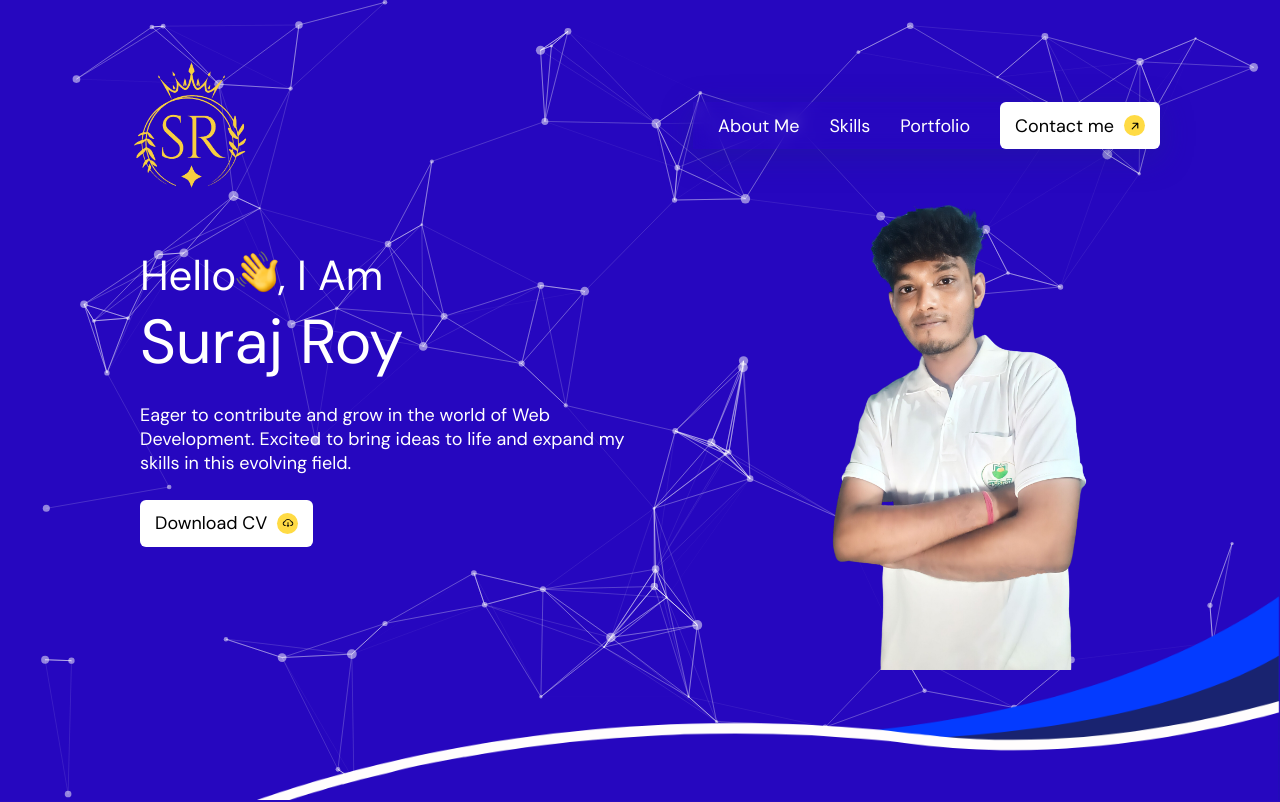
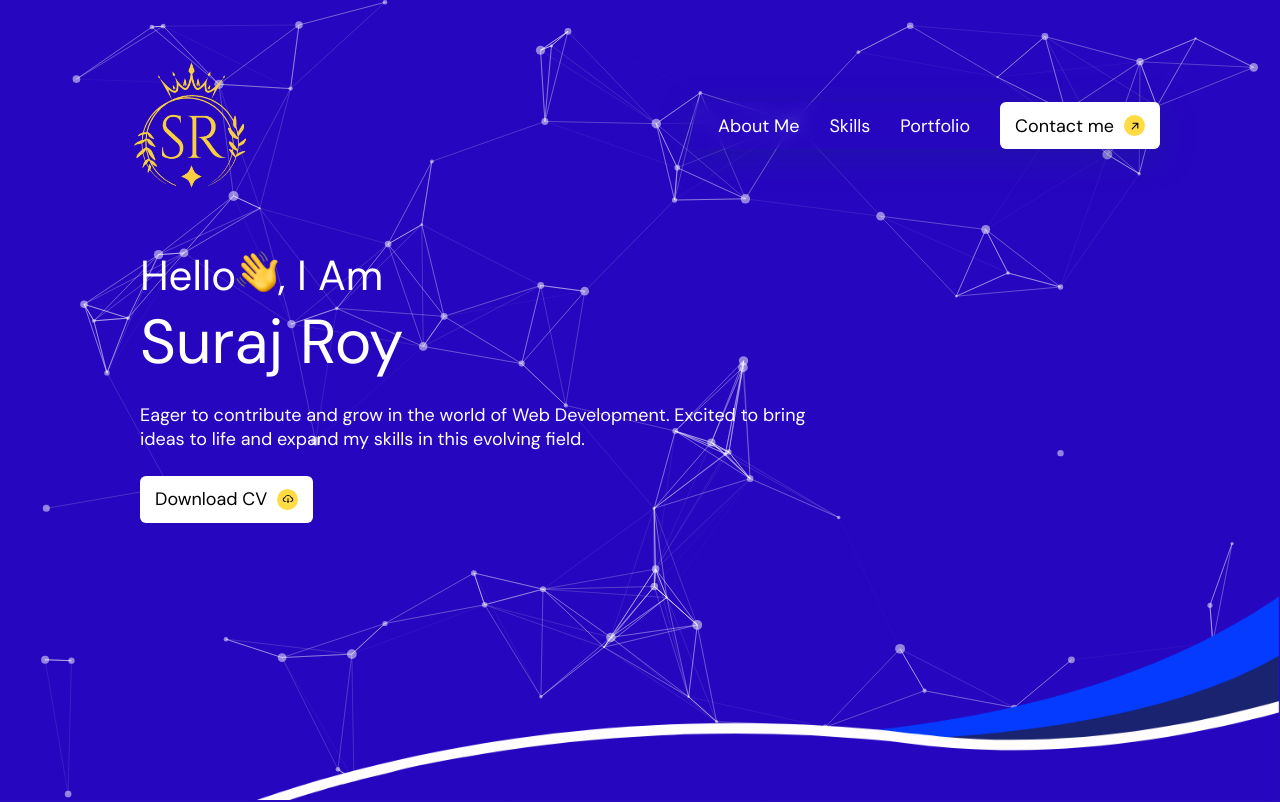
Before and after one commit to SurajRoy0/My-Portfolio, a React (Create React App) app: page / in a window 1280 px wide. Shown: the top 802 px of the page. Built offline with nearby package versions, Linux system fonts and the light colour scheme; no server answers; the database is empty.

Commit message:
Profile Pic Removed

```diff
--- a/src/Components/Home/Header/Intro.scss
+++ b/src/Components/Home/Header/Intro.scss
@@ -1,7 +1,7 @@
 @import "../../../style-config/mixins.scss";
 .intro-section {
   width: 100%;
-  height: 100vh;
+  height: 65vh;
   overflow: hidden;
   background: transparent;
   position: relative;
@@ -29,6 +29,15 @@
     @include small-screen {
       width: 1200px;
       padding: 0 120px;
+
     }
   }
+  @include small-screen {
+    height: 80vh;
+
+     }
+  @include medium-screen {
+ height: 100vh;
+
+  }
 }
--- a/src/Components/Home/Header/IntroContent.jsx
+++ b/src/Components/Home/Header/IntroContent.jsx
@@ -31,9 +31,6 @@ const IntroContent = () => {
           action={() => window.open(Resume)}
         />
       </div>
-      <div className="right-col">
-        <img src={profile} alt="Profile Pic" />
-      </div>
     </div>
   );
 };
--- a/src/Components/Home/Header/IntroContent.scss
+++ b/src/Components/Home/Header/IntroContent.scss
@@ -10,13 +10,13 @@
   .left-col {
     width: 100%;
     @include small-screen {
-      width: 45%;
+      width: 55;
       padding-top: 50px;
       margin-left: 20px;
     }
     @include medium-screen {
       padding-top: 55px;
-      width: 55%;
+      width: 65%;
     }
     @include large-screen {
       padding-top: 60px;
@@ -74,34 +74,34 @@
     }
   }
 
-  .right-col {
-    display: flex;
-    align-items: flex-end;
-    justify-content: center;
-    @include small-screen {
-      margin-bottom: 40px;
-      width: 60%;
-      justify-content: flex-end;
-    }
-    width: 100%;
-    img {
-      width: 70%;
-      margin-bottom: 0;
-      display: block;
-      @include small-screen {
-        margin-bottom: 40px;
-        width: 60%;
-      }
-      @include medium-screen {
-        margin-bottom: 40px;
-        width: 54%;
-        margin-right: 70px;
-      }
-      @include large-screen {
-        margin-bottom: 40px;
-        width: 62%;
-        margin-right: 50px;
-      }
-    }
-  }
+  // .right-col {
+  //   display: flex;
+  //   align-items: flex-end;
+  //   justify-content: center;
+  //   @include small-screen {
+  //     margin-bottom: 40px;
+  //     width: 60%;
+  //     justify-content: flex-end;
+  //   }
+  //   width: 100%;
+  //   img {
+  //     width: 70%;
+  //     margin-bottom: 0;
+  //     display: block;
+  //     @include small-screen {
+  //       margin-bottom: 40px;
+  //       width: 60%;
+  //     }
+  //     @include medium-screen {
+  //       margin-bottom: 40px;
+  //       width: 54%;
+  //       margin-right: 70px;
+  //     }
+  //     @include large-screen {
+  //       margin-bottom: 40px;
+  //       width: 62%;
+  //       margin-right: 50px;
+  //     }
+  //   }
+  // }
 }
```
